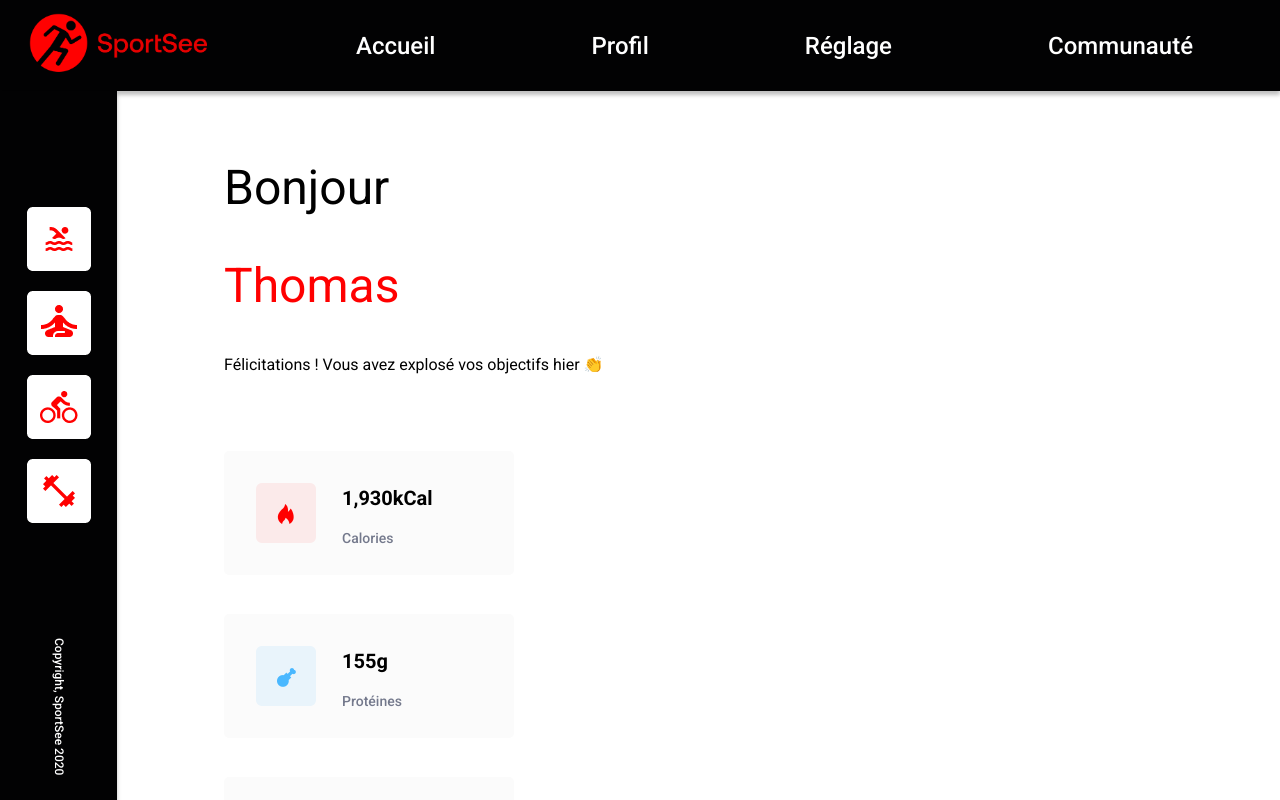
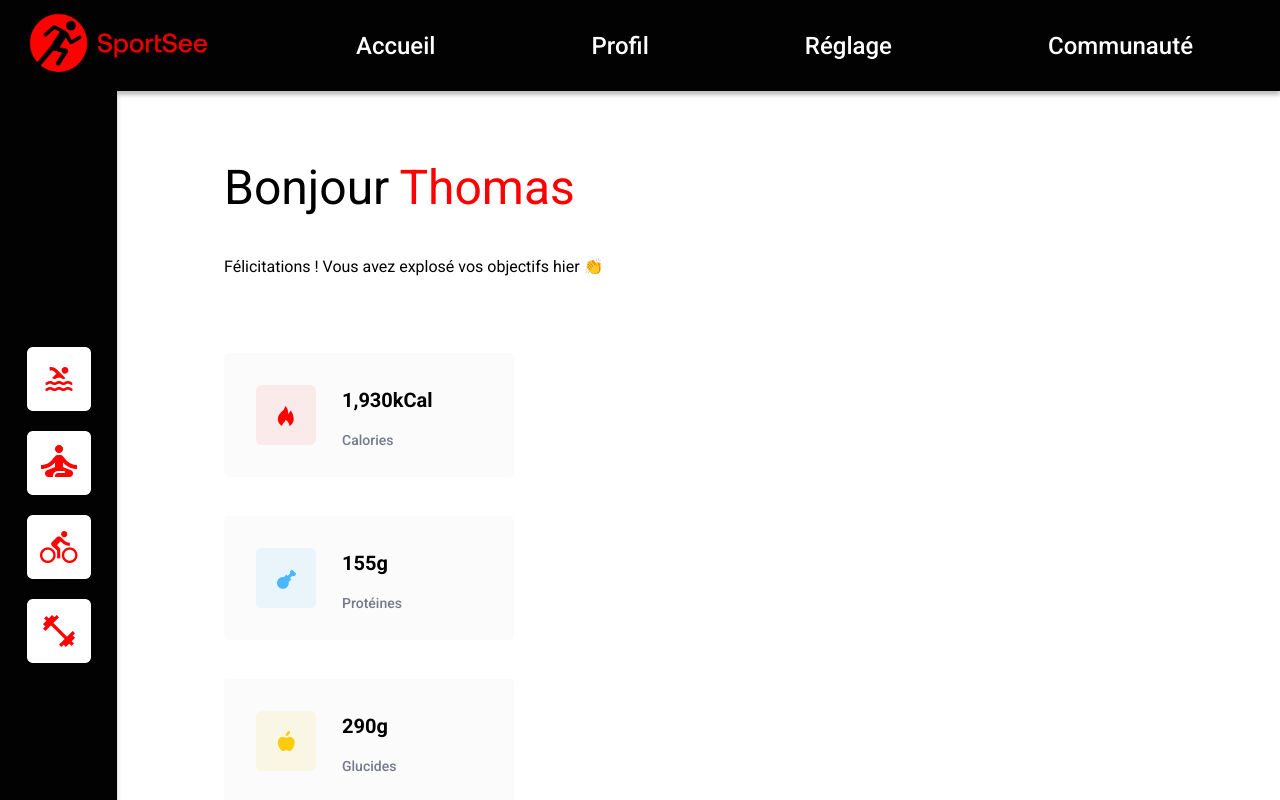
Before and after one commit to prasouk-ph/PrasoukPhoubandith_12_04032022, a React (Create React App) app: page / in a window 1280 px wide. Shown: the top 800 px of the page. Built offline with nearby package versions, Linux system fonts and the light colour scheme.

Commit message:
Fix side bar layout

```diff
--- a/src/components/Layout/SideBar/SideBar.css
+++ b/src/components/Layout/SideBar/SideBar.css
@@ -1,13 +1,15 @@
 .sidebar {
     background: #020203;
     box-shadow: 0px 4px 4px rgba(0, 0, 0, 0.25);
-    height: 100vh;
+    height: 1024px;
     width: 117px;
     display: flex;
     flex-direction: column;
-    justify-content: space-evenly;
+    justify-content: space-between;
     align-items: center;
-    position: fixed;
+    position: absolute;
+    padding: 256px 0 59px 0;
+    box-sizing: border-box;
 }
 
 .side-menu {
--- a/src/components/pages/Home/Home.css
+++ b/src/components/pages/Home/Home.css
@@ -8,9 +8,14 @@
     flex-direction: column;
 }
 
+.greeting-message {
+    display: flex;
+    margin-bottom: 41px;
+}
+
 .hello,
 .username {
-    margin: 0 0 41px 0;
+    margin: 0;
 }
 
 .hello {
--- a/src/components/pages/Home/Home.jsx
+++ b/src/components/pages/Home/Home.jsx
@@ -8,8 +8,10 @@ function Home() {
     return (
         <div className='home'>
             <div className='home-header'>
-                <p className='hello'>Bonjour</p>
-                <p className='username'>Thomas</p>
+                <div className='greeting-message'>
+                    <p className='hello'>Bonjour</p>
+                    <p className='username'>Thomas</p>
+                </div>
                 <p className='cheering-message'>Félicitations ! Vous avez explosé vos objectifs hier 👏</p>
             </div>
 
```
